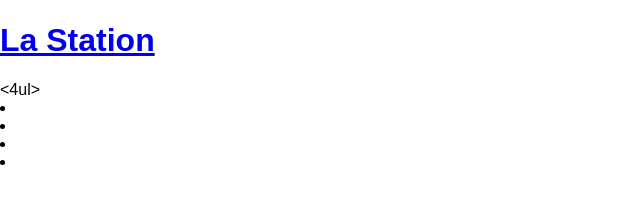
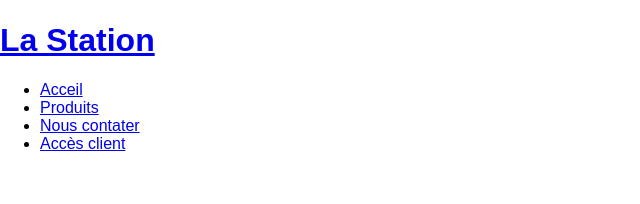
Before and after one commit to kevinolivier12/semaine3lastation, a plain HTML site: page index.html in a window 1280 px wide. Shown: the part 90-294 px from the top of the page, without its empty margins (0-640 px from the left). Drawn offline with Linux system fonts and the light colour scheme.

Commit message:
Nav terminer

```diff
--- a/index.html
+++ b/index.html
@@ -18,24 +18,29 @@
 <body>
     <header>
         <div class="wrapper">
+<!--La partie logo avec le titre la station-->
 
             <a href="index.html" class="logo">
                  <img src="images/snowboard.png" alt="Logo">
-                <h1>La Station</h1>
+                 <h1>La Station</h1>
             </a>
+ <!--La partie logo avec le titre la station-->
+
+ <!--La partie Nav qui regroupe les bouton-->
+                <nav>
+                    <ul>
+                        <li><a href="#">Acceil</a></li>
+                        <li><a href="#">Produits</a></li>
+                        <li><a href="#">Nous contater</a></li>
+                        <li><a href="#">Accès client</a></li>
+                    </ul>
+                </nav>
+<!--La partie Nav qui regroupe les bouton-->
 
 
 
 
 
-                <nav>
-                    <4ul>
-                        <li><a href="#"></a></li>
-                        <li><a href="#"></a></li>
-                        <li><a href="#"></a></li>
-                        <li><a href="#"></a></li>
-                    </4ul>
-                </nav>
                 <section class="hero"></section>
                     <article>
 
```
